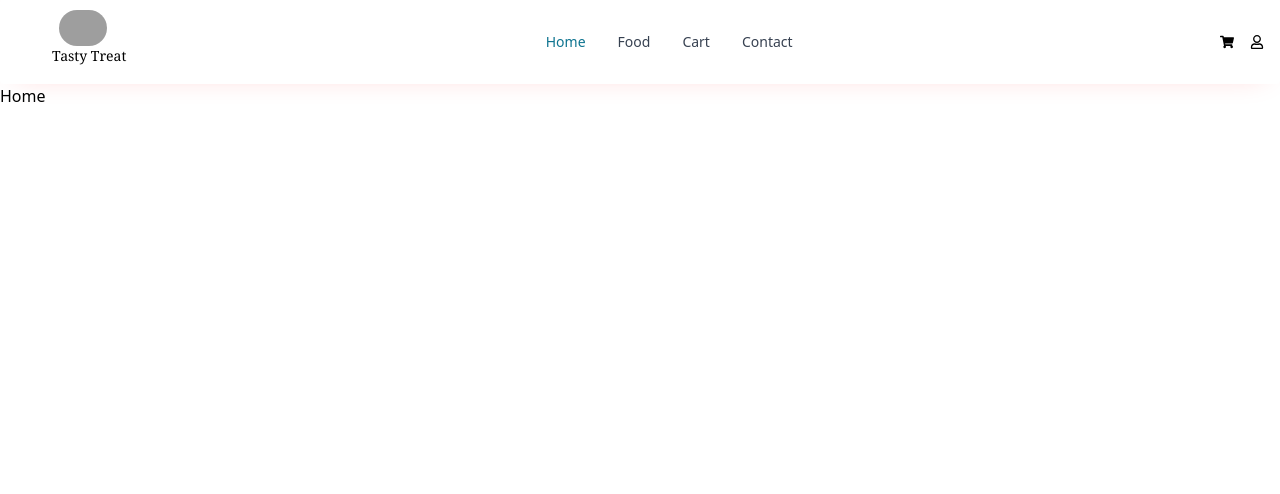
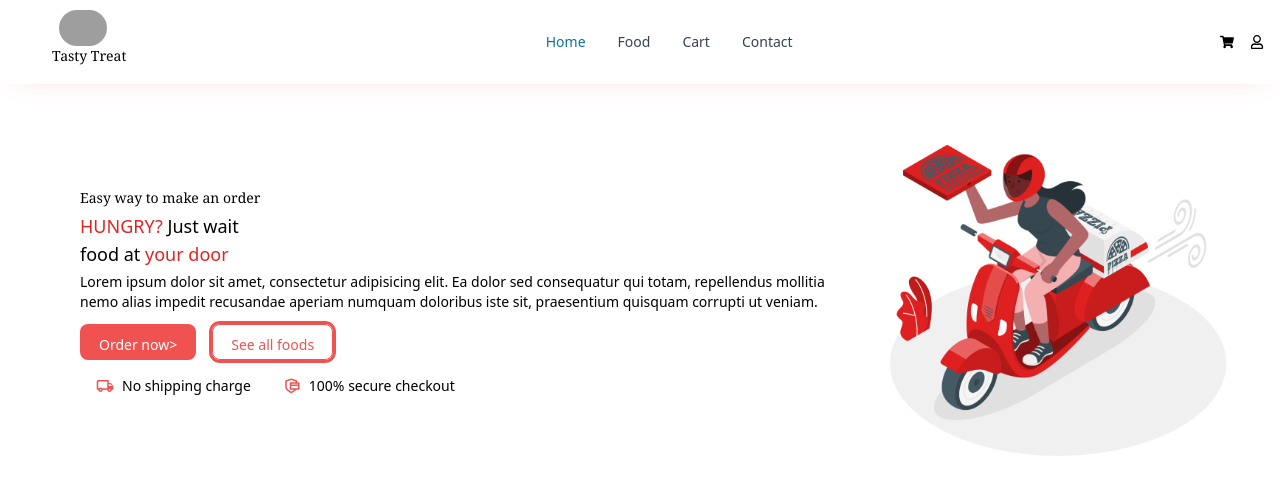
Before and after one commit to 123ramashish/food-delivery-app, a React (Vite) app in the folder client/: page / in a window 1280 px wide. Shown: the top 494 px of the page. Built offline with nearby package versions, Linux system fonts and the light colour scheme; grey boxes are pictures that could not be loaded.

Commit message:
update header and add orderhome page

```diff
--- a/client/src/components/Header.jsx
+++ b/client/src/components/Header.jsx
@@ -4,7 +4,7 @@ import { FaRegUser, FaShoppingCart } from "react-icons/fa";
 export default function Header() {
   return (
     <>
-      <Navbar fluid rounded className="shadow-sm">
+      <Navbar fluid rounded className="shadow-sm ">
         <Navbar.Brand
           as={Link}
           href="/"
--- /dev/null
+++ b/client/src/components/OrderHome.jsx
@@ -0,0 +1,45 @@
+import React from "react";
+import heroimage from "../assets/images/hero.png";
+import { Button } from "flowbite-react";
+import { MdOutlineLocalShipping } from "react-icons/md";
+import { RiSecurePaymentLine } from "react-icons/ri";
+
+export default function OrderHome() {
+  return (
+    <section className="flex justify-center items-center">
+      <div className="left mt-10 ml-20 font-sans dark:text-white">
+        <p className="text-sm font-serif">Easy way to make an order</p>
+        <h1 className="text-lg font-medium mt-1 ">
+          {" "}
+          <span className="text-red-600 ">HUNGRY?</span> Just wait <br />
+          food at <span className="text-red-600">your door</span>
+        </h1>
+        <p className="text-sm mt-1 mr-6">
+          Lorem ipsum dolor sit amet, consectetur adipisicing elit. Ea dolor sed
+          consequatur qui totam, repellendus mollitia nemo alias impedit
+          recusandae aperiam numquam doloribus iste sit, praesentium quisquam
+          corrupti ut veniam.
+        </p>
+        <div className="flex flex-wrap gap-4 mt-3">
+          <Button className=" h-9 bg-red-500 text-sm ">Order now&gt;</Button>
+          <Button className="h-9 border-red-500 text-sm outline outline-red-500 bg-white text-red-500">
+            See all foods
+          </Button>
+        </div>
+        <div className="flex">
+          <p className="inline-flex justify-center m-4 gap-2 items-center text-sm font-medium">
+            <MdOutlineLocalShipping className="text-red-500 text-lg" />
+            No shipping charge
+          </p>
+          <p className="inline-flex justify-center m-4 gap-2 items-center text-sm font-medium">
+            <RiSecurePaymentLine className="text-red-500 text-lg" />
+            100% secure checkout
+          </p>
+        </div>
+      </div>
+      <div className="right mt-6 mr-9">
+        <img src={heroimage} alt="image not found" className="max-h-[700px]" />
+      </div>
+    </section>
+  );
+}
--- a/client/src/pages/Home.jsx
+++ b/client/src/pages/Home.jsx
@@ -1,6 +1,7 @@
 import React from "react";
 import Header from "../components/Header";
+import OrderHome from "../components/OrderHome";
 
 export default function Home() {
-  return <h2>Home</h2>;
+  return <OrderHome />;
 }
```
